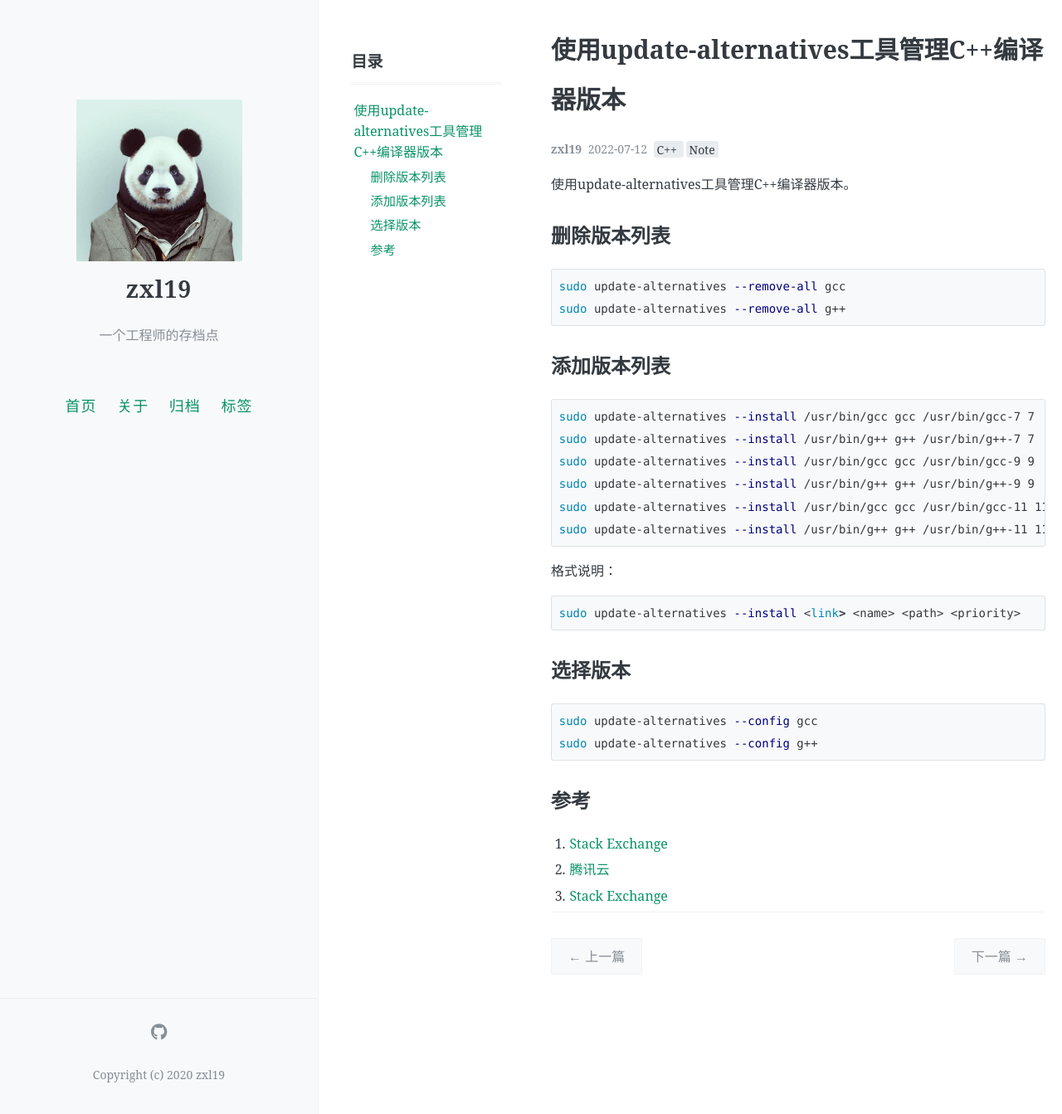
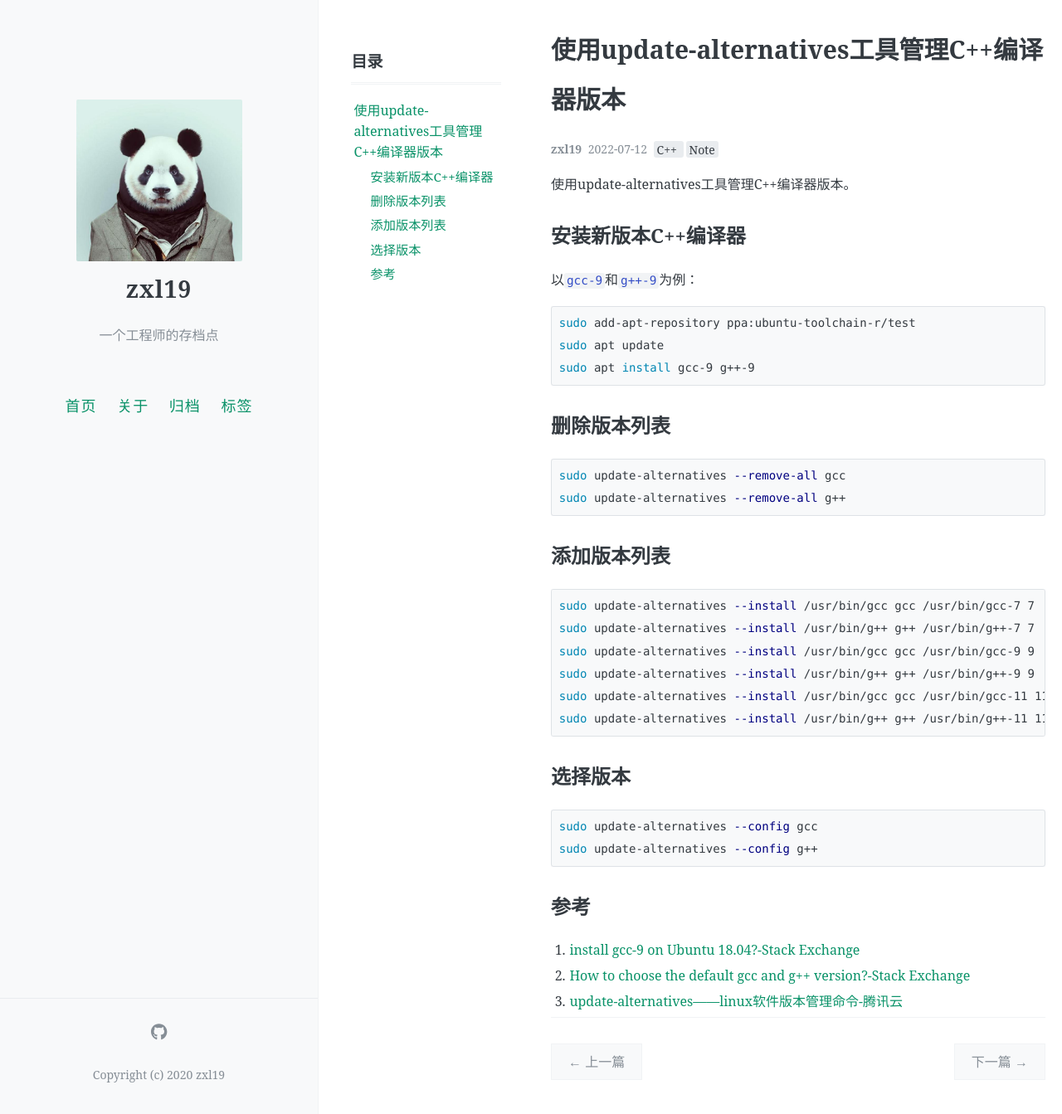
Before and after one commit to zxl19/zxl19.github.io, a Jekyll site: the page built from _posts/2022-07-12-update-alternatives.md, in a window 1280 px wide and 1343 px high. Shown: the whole window at 83% size. Built offline with Jekyll 4.4.1, drawn with Linux system fonts in a browser that asks for light colours; comment, search, counter and statistics services are not loaded.

Commit message:
Update Posts

````diff
--- a/_posts/2022-07-12-update-alternatives.md
+++ b/_posts/2022-07-12-update-alternatives.md
@@ -12,6 +12,16 @@ pinned: false
 使用update-alternatives工具管理C++编译器版本。
 
 <!-- more -->
+
+## 安装新版本C++编译器
+
+以`gcc-9`和`g++-9`为例：
+
+```shell
+sudo add-apt-repository ppa:ubuntu-toolchain-r/test
+sudo apt update
+sudo apt install gcc-9 g++-9
+```
 
 ## 删除版本列表
 
@@ -31,12 +41,6 @@ sudo update-alternatives --install /usr/bin/gcc gcc /usr/bin/gcc-11 11
 sudo update-alternatives --install /usr/bin/g++ g++ /usr/bin/g++-11 11
 ```
 
-格式说明：
-
-```shell
-sudo update-alternatives --install <link> <name> <path> <priority>
-```
-
 ## 选择版本
 
 ```shell
@@ -46,6 +50,6 @@ sudo update-alternatives --config g++
 
 ## 参考
 
-1. [Stack Exchange](https://askubuntu.com/questions/26498/how-to-choose-the-default-gcc-and-g-version)
-2. [腾讯云](https://cloud.tencent.com/developer/article/1532283)
-3. [Stack Exchange](https://askubuntu.com/questions/1140183/install-gcc-9-on-ubuntu-18-04)
+1. [install gcc-9 on Ubuntu 18.04?-Stack Exchange](https://askubuntu.com/questions/1140183/install-gcc-9-on-ubuntu-18-04)
+2. [How to choose the default gcc and g++ version?-Stack Exchange](https://askubuntu.com/questions/26498/how-to-choose-the-default-gcc-and-g-version)
+3. [update-alternatives——linux软件版本管理命令-腾讯云](https://cloud.tencent.com/developer/article/1532283)
````
Also changed, not shown: _posts/2024-04-28-ubuntu-link.md (added, +158 -0 lines).
